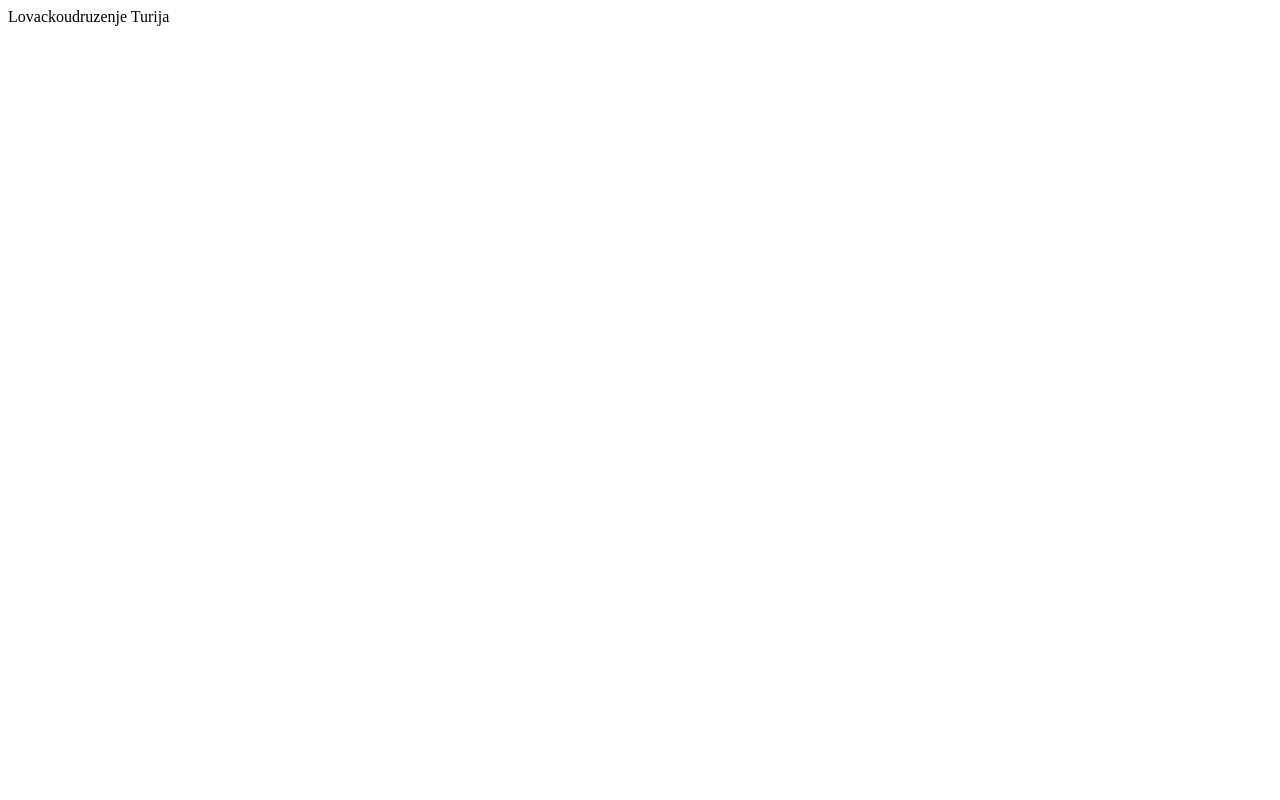
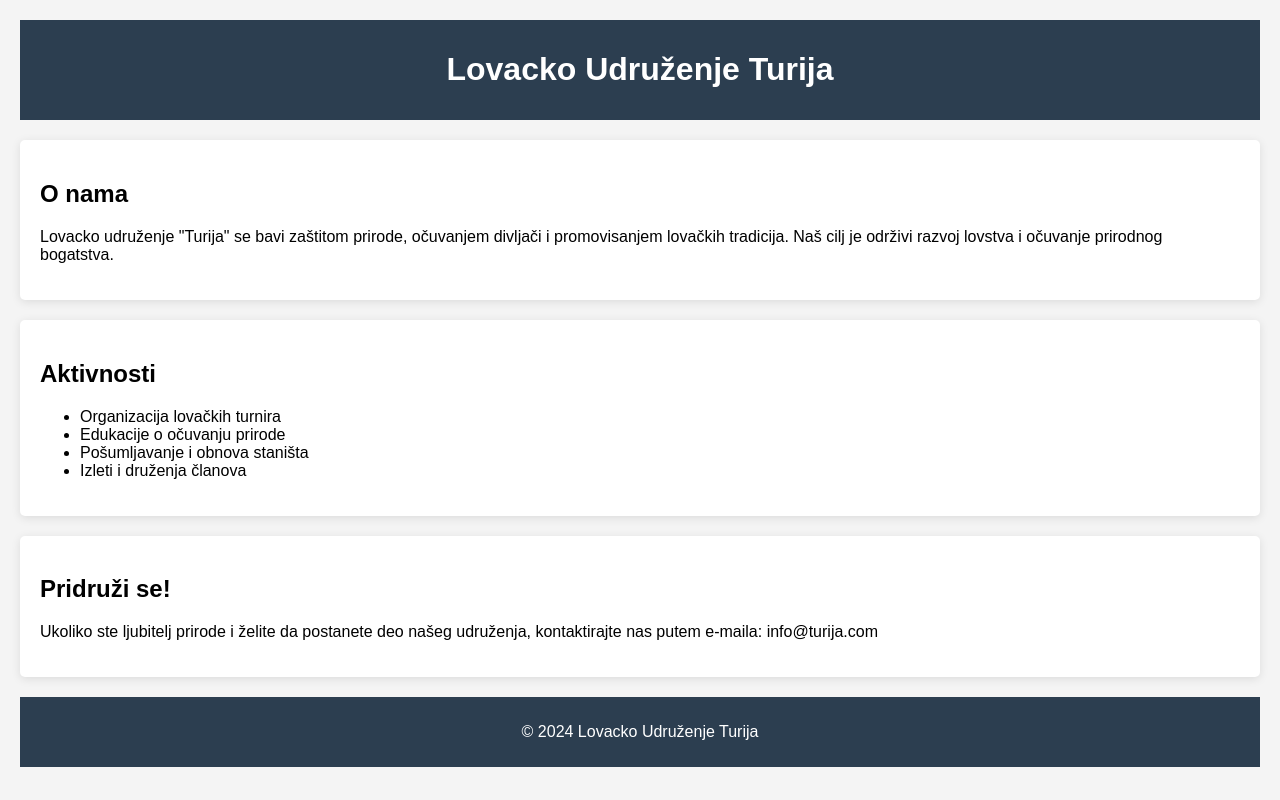
Before and after one commit to Miloscin/Miloscin, a plain HTML site: page index.html in a window 1280 px wide. Drawn offline with Linux system fonts and the light colour scheme.

Commit message:
Update index.html

```diff
--- a/index.html
+++ b/index.html
@@ -1,5 +1,67 @@
-<html>
-  <body>
-    Lovackoudruzenje Turija
-  </body>
+<!DOCTYPE html>
+<html lang="sr">
+<head>
+    <meta charset="UTF-8">
+    <meta name="viewport" content="width=device-width, initial-scale=1.0">
+    <title>Lovacko Udruženje Turija</title>
+    <style>
+        body {
+            font-family: Arial, sans-serif;
+            background-color: #f4f4f4;
+            margin: 0;
+            padding: 20px;
+        }
+        header {
+            background-color: #2c3e50;
+            color: white;
+            padding: 10px 0;
+            text-align: center;
+        }
+        section {
+            margin: 20px 0;
+            padding: 20px;
+            background-color: white;
+            border-radius: 5px;
+            box-shadow: 0 2px 10px rgba(0, 0, 0, 0.1);
+        }
+        footer {
+            text-align: center;
+            margin-top: 20px;
+            padding: 10px 0;
+            background-color: #2c3e50;
+            color: white;
+        }
+    </style>
+</head>
+<body>
+
+<header>
+    <h1>Lovacko Udruženje Turija</h1>
+</header>
+
+<section>
+    <h2>O nama</h2>
+    <p>Lovacko udruženje "Turija" se bavi zaštitom prirode, očuvanjem divljači i promovisanjem lovačkih tradicija. Naš cilj je održivi razvoj lovstva i očuvanje prirodnog bogatstva.</p>
+</section>
+
+<section>
+    <h2>Aktivnosti</h2>
+    <ul>
+        <li>Organizacija lovačkih turnira</li>
+        <li>Edukacije o očuvanju prirode</li>
+        <li>Pošumljavanje i obnova staništa</li>
+        <li>Izleti i druženja članova</li>
+    </ul>
+</section>
+
+<section>
+    <h2>Pridruži se!</h2>
+    <p>Ukoliko ste ljubitelj prirode i želite da postanete deo našeg udruženja, kontaktirajte nas putem e-maila: info@turija.com</p>
+</section>
+
+<footer>
+    <p>&copy; 2024 Lovacko Udruženje Turija</p>
+</footer>
+
+</body>
 </html>
```
